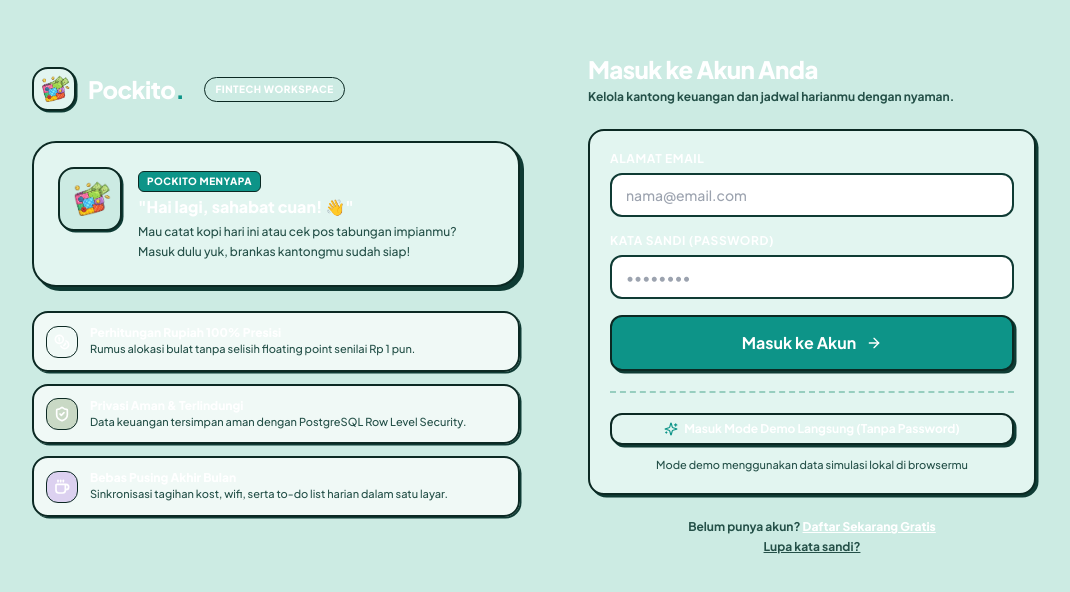
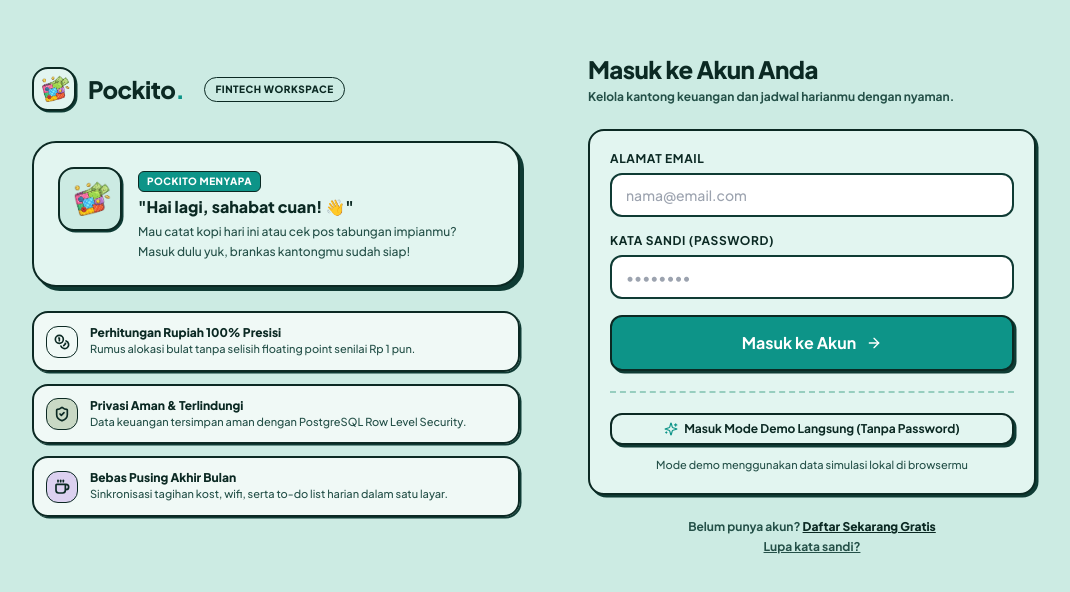
Before and after one commit to faqihafivan/pockito, a React (Vite) app: page /login in a window 1280 px wide. Shown: the part 108-700 px from the top of the page, without its empty margins (96-1166 px from the left). Built offline with nearby package versions, Linux system fonts and the light colour scheme; no server answers.

Commit message:
fix(theme): fix text and numbers on mint cards to deep spruce black (#0B2923) and keep white text only on solid teal elements

```diff
--- a/index.html
+++ b/index.html
@@ -56,7 +56,7 @@
 </head>
 
 <body
-  class="bg-brand-cream text-brand-dark antialiased min-h-screen selection:bg-brand-primary selection:text-brand-dark">
+  class="bg-brand-cream text-brand-dark antialiased min-h-screen">
   <!-- Root Container with Instant Zero-JS Preload Splash Screen -->
   <div id="root">
     <div id="pockito-splash" style="position:fixed;inset:0;background:#FFFDF8;display:flex;flex-direction:column;align-items:center;justify-content:center;font-family:'Plus Jakarta Sans',sans-serif;z-index:99999;">
--- a/src/index.css
+++ b/src/index.css
@@ -50,7 +50,7 @@
   --color-budget-text: #B45309;
 }
 
-:root[data-theme="midnight"], :root.dark {
+:root[data-theme="midnight"], :root.dark:not([data-theme="teal-mint"]):not([data-theme="saweria"]) {
   --color-primary: #2DD4BF;
   --color-primary-hover: #14B8A6;
   --color-primary-text: #0F172A;
@@ -259,21 +259,67 @@ html.dark [role="dialog"],
 }
 
 
+/* Selection styling based on active theme */
+::selection {
+  background-color: var(--color-primary);
+  color: var(--color-primary-text);
+}
+
 /* ============================================================
-   TEAL-MINT THEME: MINT CARDS & WHITE/MINT TEXT ON TEAL
-   Eliminates black-on-teal overlap and ensures soft mint cards
+   TEAL-MINT THEME: MINT CARDS & CRISP CONTRAST
+   1. All cards and panels in teal-mint have fresh mint background (#E2F5F0)
+   2. Text & numbers on mint surfaces MUST be deep black/spruce (#0B2923) or teal (#0D9488) (NEVER white)
+   3. Only solid teal elements (buttons, badges, active tabs) have crisp white/mint text
    ============================================================ */
 
-/* 1. All cards in teal-mint theme have mint background */
+[data-theme="teal-mint"] {
+  color-scheme: light;
+  color: #0B2923;
+}
+
+/* 1. All cards in teal-mint theme have fresh mint background */
 [data-theme="teal-mint"] .bg-white,
 [data-theme="teal-mint"] .bg-brand-card {
   background-color: var(--color-card) !important;
+  color: #0B2923 !important;
+}
+
+/* 2. Text & numbers on mint cards MUST be deep black/spruce (#0B2923) or teal (#0D9488) */
+[data-theme="teal-mint"] .text-brand-dark,
+[data-theme="teal-mint"] .bg-white .text-brand-dark,
+[data-theme="teal-mint"] .bg-brand-card .text-brand-dark,
+[data-theme="teal-mint"] aside .text-brand-dark,
+[data-theme="teal-mint"] .dark\:text-slate-100,
+[data-theme="teal-mint"] .dark\:text-slate-200,
+[data-theme="teal-mint"] .dark\:text-slate-300 {
+  color: #0B2923 !important;
+}
+
+[data-theme="teal-mint"] .text-brand-darkMuted,
+[data-theme="teal-mint"] .bg-white .text-brand-darkMuted,
+[data-theme="teal-mint"] .bg-brand-card .text-brand-darkMuted,
+[data-theme="teal-mint"] aside .text-brand-darkMuted,
+[data-theme="teal-mint"] .dark\:text-slate-400,
+[data-theme="teal-mint"] .dark\:text-slate-500 {
+  color: #245048 !important;
+}
+
+/* Headings on mint cards */
+[data-theme="teal-mint"] .bg-white h1,
+[data-theme="teal-mint"] .bg-white h2,
+[data-theme="teal-mint"] .bg-white h3,
+[data-theme="teal-mint"] .bg-white h4,
+[data-theme="teal-mint"] .bg-brand-card h1,
+[data-theme="teal-mint"] .bg-brand-card h2,
+[data-theme="teal-mint"] .bg-brand-card h3,
+[data-theme="teal-mint"] .bg-brand-card h4 {
+  color: #0B2923 !important;
 }
 
 /* Modals & Dialogs surface in teal-mint mode */
 [data-theme="teal-mint"] [role="dialog"] {
   background-color: var(--color-card) !important;
-  color: var(--color-dark) !important;
+  color: #0B2923 !important;
   border-color: var(--color-border-dark) !important;
 }
 
@@ -282,40 +328,41 @@ html.dark [role="dialog"],
 [data-theme="teal-mint"] select,
 [data-theme="teal-mint"] textarea {
   background-color: #FFFFFF !important;
-  color: #0F2E28 !important;
+  color: #0B2923 !important;
   border-color: #0F3B34 !important;
 }
 
-/* 2. Any teal/emerald background in teal-mint or globally must have crisp white or mint text (NEVER black/dark) */
-.bg-brand-primary,
-[class*="bg-brand-primary"]:not([class*="/"]):not([class*="-hover"]),
-[class*="bg-teal-"]:not([class*="bg-teal-50"]):not([class*="bg-teal-100"]):not([class*="bg-teal-200"]):not([class*="/"]),
-[class*="bg-emerald-500"]:not([class*="/"]),
-[class*="bg-emerald-600"]:not([class*="/"]),
-.bg-\[\#0D9488\],
-.bg-\[\#14B8A6\],
-.bg-\[\#0F766E\] {
+/* 3. Solid Teal Action Elements (Buttons, Badges, Tabs, Active NavLinks):
+      Crisp White or Soft Mint text (never black) */
+[data-theme="teal-mint"] button.bg-brand-primary,
+[data-theme="teal-mint"] button[class~="bg-brand-primary"],
+[data-theme="teal-mint"] a.bg-brand-primary,
+[data-theme="teal-mint"] a[class~="bg-brand-primary"],
+[data-theme="teal-mint"] span.bg-brand-primary,
+[data-theme="teal-mint"] span[class~="bg-brand-primary"],
+[data-theme="teal-mint"] button[class*="bg-teal-600"],
+[data-theme="teal-mint"] span[class*="bg-teal-600"],
+[data-theme="teal-mint"] button[class*="bg-emerald-600"],
+[data-theme="teal-mint"] span[class*="bg-emerald-600"],
+[data-theme="teal-mint"] .bg-brand-primary.text-brand-primaryText,
+[data-theme="teal-mint"] .bg-brand-primary.text-white {
+  background-color: var(--color-primary) !important;
   color: #FFFFFF !important;
 }
 
-.bg-brand-primary.text-brand-dark,
-.bg-brand-primary .text-brand-dark,
-[class*="bg-brand-primary"]:not([class*="/"]).text-brand-dark,
-[class*="bg-brand-primary"]:not([class*="/"]) .text-brand-dark,
-[class*="bg-teal-"]:not([class*="bg-teal-50"]):not([class*="bg-teal-100"]):not([class*="bg-teal-200"]):not([class*="/"]).text-brand-dark,
-[class*="bg-teal-"]:not([class*="bg-teal-50"]):not([class*="bg-teal-100"]):not([class*="bg-teal-200"]):not([class*="/"]) .text-brand-dark,
-[class*="bg-emerald-500"]:not([class*="/"]).text-brand-dark,
-[class*="bg-emerald-500"]:not([class*="/"]) .text-brand-dark,
-[class*="bg-emerald-600"]:not([class*="/"]).text-brand-dark,
-[class*="bg-emerald-600"]:not([class*="/"]) .text-brand-dark {
+[data-theme="teal-mint"] button.bg-brand-primary *,
+[data-theme="teal-mint"] button[class~="bg-brand-primary"] *,
+[data-theme="teal-mint"] a.bg-brand-primary *,
+[data-theme="teal-mint"] a[class~="bg-brand-primary"] *,
+[data-theme="teal-mint"] span.bg-brand-primary * {
   color: #FFFFFF !important;
 }
 
-/* Ensure SVG icons inside teal backgrounds inherit white/mint color */
-.bg-brand-primary svg,
-[class*="bg-brand-primary"]:not([class*="/"]) svg,
-[class*="bg-teal-"]:not([class*="bg-teal-50"]):not([class*="bg-teal-100"]):not([class*="bg-teal-200"]):not([class*="/"]) svg,
-[class*="bg-emerald-500"]:not([class*="/"]) svg,
-[class*="bg-emerald-600"]:not([class*="/"]) svg {
-  stroke: currentColor;
+[data-theme="teal-mint"] button.bg-brand-primary svg,
+[data-theme="teal-mint"] button[class~="bg-brand-primary"] svg,
+[data-theme="teal-mint"] a.bg-brand-primary svg,
+[data-theme="teal-mint"] a[class~="bg-brand-primary"] svg,
+[data-theme="teal-mint"] span.bg-brand-primary svg,
+[data-theme="teal-mint"] span[class~="bg-brand-primary"] svg {
+  stroke: #FFFFFF !important;
 }
```
